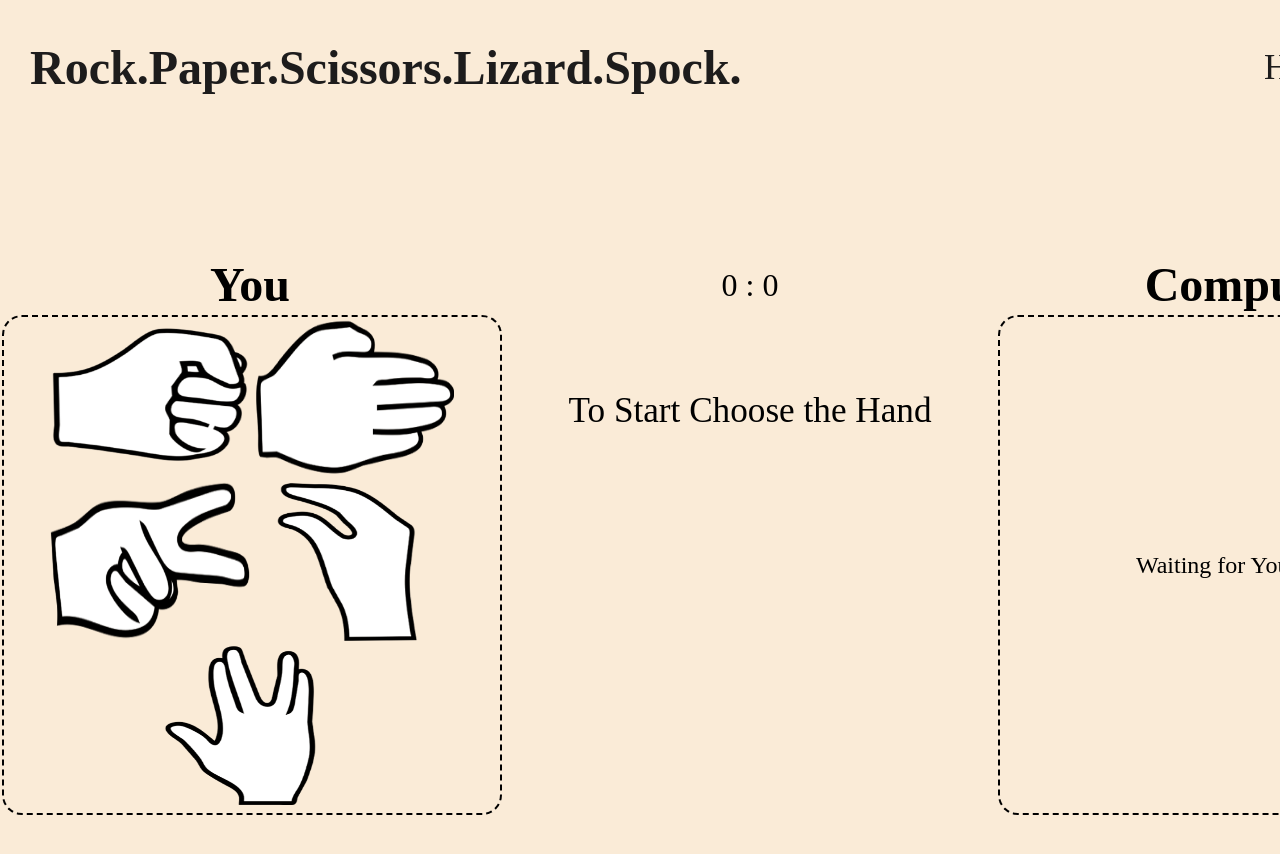
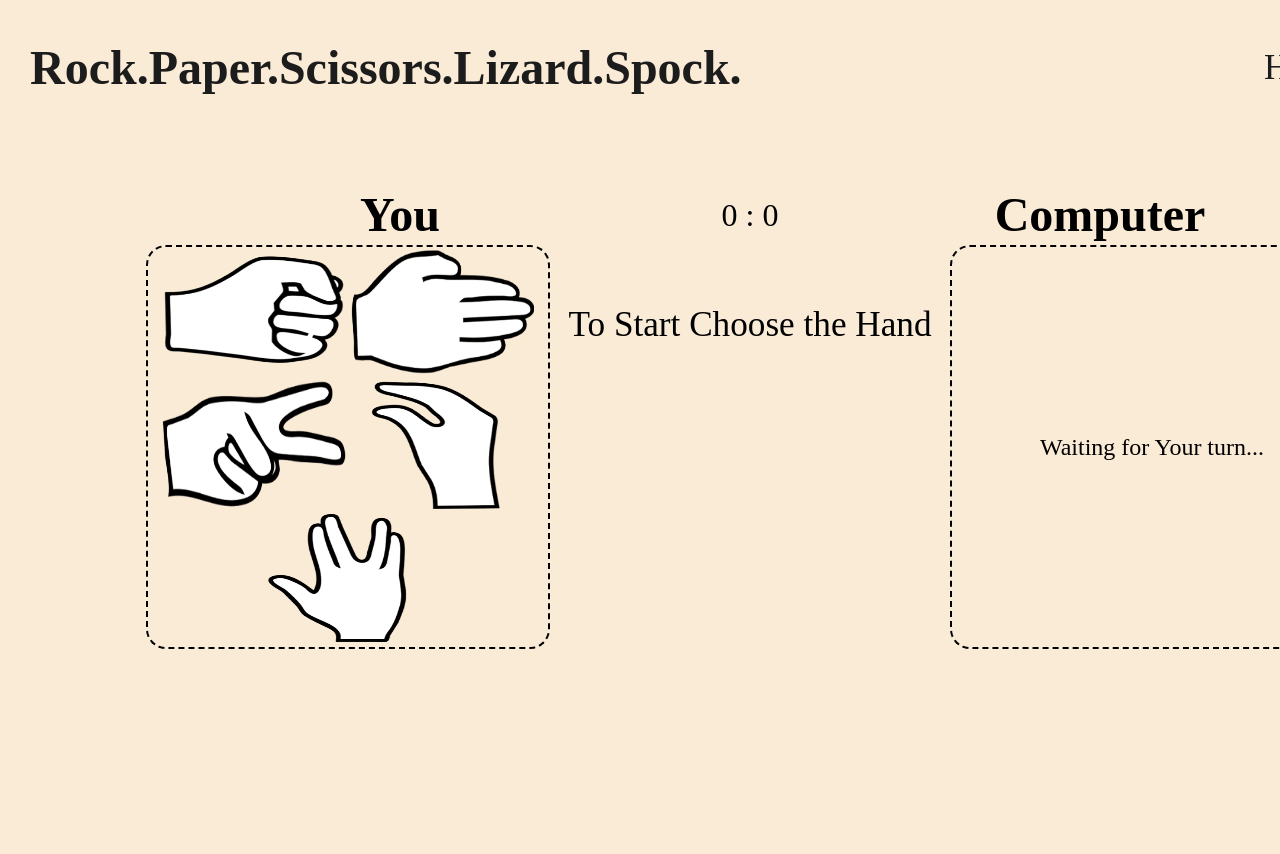
Before and after one commit to AssetMendy/ci-p2-rpsls, a plain HTML site: page index.html in a window 1280 px wide. Shown: the top 854 px of the page. After the commit the page ends 800 px from the top, so only its background shows below. Drawn offline with Linux system fonts and the light colour scheme; a web font is replaced by a local one.

Commit message:
Fix responsivness issue on mobile and tablet resolution

```diff
--- a/assets/css/style.css
+++ b/assets/css/style.css
@@ -85,6 +85,7 @@ header {
 #game-area {
     display: flex;
     justify-content: center;
+    flex-direction: row;
 }
 
 #user-side {
@@ -179,7 +180,7 @@ input:active {
     #game-section {
         width: 100%;
         height: max-content;
-        padding: 80px 0;
+        padding: 20px 0;
         box-sizing: border-box;
         display: flex;
         flex-direction: column;
@@ -214,15 +215,15 @@ input:active {
     }
 
     .icon-size {
-        width: 50vw;
-        height: 20vh;
+        width: 200px;
+        height: 170px;
         padding: 20px 0 0;
     }
 }
 
 /* Medium devices (landscape tablets, 768px and up) */
 
-@media only screen and (max-width: 600px) {
+@media only screen and (max-width: 600px) and (min-width: 451px) {
     #scores-area {
         display: none;
     }
@@ -281,7 +282,7 @@ input:active {
 
 /* Large devices (laptops/desktops, 900px and up) */
 
-@media screen and (max-width: 900px) {
+@media screen and (max-width: 900px) and (min-width: 601px) {
     #scores-area {
         display: none;
     }
@@ -330,8 +331,66 @@ input:active {
     }
 
     .icon-size {
-        width: 30%;
-        height: 40%;
+        width: 200px;
+        height: 180px;
         padding: 20px 0 0;
     }
 }
+
+
+@media screen and (max-width: 1550px) and (min-width: 901px) {
+
+    #game-section {
+        width: 100%;
+        height: max-content;
+        padding: 80px 0;
+        box-sizing: border-box;
+        display: flex;
+        flex-direction: column;
+        align-items: center;
+    }
+
+    #scores-area {
+        width: 70%;
+        height: 60px;
+        font-size: 200%;
+        display: flex;
+        flex-direction: row;
+        justify-content: center;
+        align-items: center;
+        line-height: 60px;
+    }
+
+    #user-side {
+        width: 25em;
+        height: 25em;
+        text-align: center;
+        border: 2px dashed rgb(0, 0, 0);
+        border-radius: 20px;
+    }
+
+    .icon-size {
+        width: 184px;
+        height: 129px;
+    }
+
+    #computer-side {
+        width: 25em;
+        height: 25em;
+        display: flex;
+        justify-content: center;
+        align-items: center;
+        border: 2px dashed rgb(0, 0, 0);
+        border-radius: 20px;
+    }
+
+    #answer-side {
+        width: 25em;
+        height: 25em;
+        display: flex;
+        justify-content: space-around;
+        align-items: center;
+        flex-direction: column;
+    }
+
+}
--- a/index.html
+++ b/index.html
@@ -55,9 +55,8 @@
             </div>
             <div id="computer-side">
                 <p id="computer-placeholder">Waiting for Your turn...<span id="count-down"> </span></p>
-                <div>
-                    <img class="icon-size" id="bot-result" style="display: none;">
-                </div>
+                <!-- This img returns a bot hand thrown and displays to a user via displayBotHand function -->
+                <img class="icon-size" id="bot-result" style="display: none;">
             </div>
         </div>
     </section>
```
